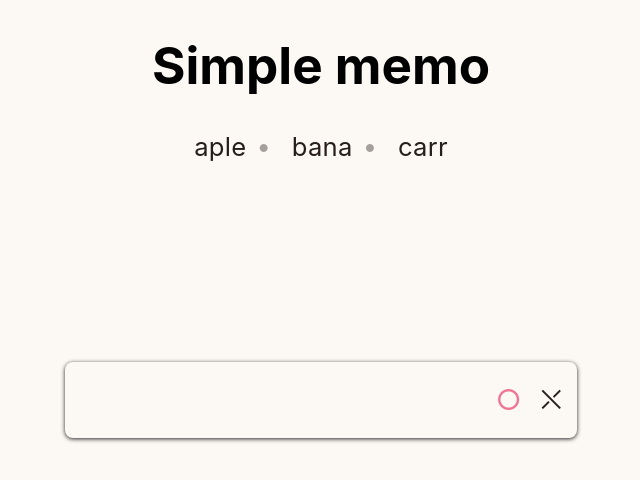
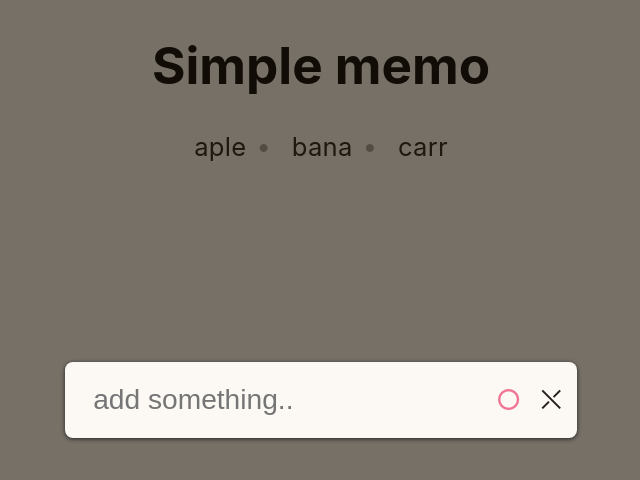
Before and after one commit to hee-develop/simple-memo, a React (Create React App) app: page / in a window 1280 px wide. Both pictures are taken after a click on the element "aple". Shown: the top 480 px of the page, without its empty margins (319-959 px from the left). Built offline with nearby package versions, Linux system fonts and the light colour scheme.

Commit message:
add background in AddModal component

```diff
--- a/src/components/AddModal.tsx
+++ b/src/components/AddModal.tsx
@@ -17,40 +17,55 @@ export default function AddModal({
 }: Props) {
   const [value, setValue] = useState('');
 
-  const confirm = useCallback(() => {
+  const confirm = useCallback((ev) => {
+    ev.stopPropagation();
+    if (value.length < 1) return;
+
     onConfirmed(value);
     setValue('');
   }, [value, onConfirmed]);
-  const cancel = useCallback(() => {
+
+  const cancel = useCallback((ev) => {
+    ev.stopPropagation();
+
     onCanceled();
     setValue('');
   }, [onCanceled]);
 
+  const backgroundClicked = useCallback((ev: React.MouseEvent<HTMLDivElement, MouseEvent>) => {
+    ev.stopPropagation();
+    cancel(ev);
+  }, [cancel]);
+
   const onKeyDownedCallback: React.KeyboardEventHandler<HTMLInputElement> = useCallback((ev) => {
     switch (ev.key) {
       case 'Enter':
-        confirm();
+        confirm(ev);
         break;
       case 'Esc':
       case 'Escape':
-        cancel();
+        cancel(ev);
         break;
     }
   }, [cancel, confirm]);
 
-  const visibilityStyle: React.CSSProperties =  useMemo(() => ({display: isVisible ? 'flex' : 'none'}), [isVisible]);
+  const visibilityStyle: React.CSSProperties =  useMemo(() => ({display: isVisible ? 'initial' : 'none'}), [isVisible]);
 
   return (
+    <div style={visibilityStyle}>
       <div
-      className={styles.addModal}
-      onClick={(ev) => ev.stopPropagation()}
-      style={visibilityStyle}>
+        className={styles.addModalBackground}
+        onClick={backgroundClicked}
+      />
+
+      <div className={styles.addModal}>
         <input
           className={styles.addModalInput}
           value={value}
           onChange={({target}) => setValue(target.value)}
           onKeyDown={onKeyDownedCallback}
           type="text"
+          placeholder="add something.."
         />
         <div
           className={styles.buttonLayout}
@@ -68,5 +83,6 @@ export default function AddModal({
           />
         </div>
       </div>
+    </div>
   );
 }
--- a/src/styles/_colors.scss
+++ b/src/styles/_colors.scss
@@ -2,6 +2,7 @@ $color-primary: #40301C;
 $color-accent: #F07595;
 
 $color-background: #FCF9F5;
+$color-background-dark: #1D1409;
 
 $drop-shadow-color: #222222;
 
--- a/src/styles/add_modal.module.scss
+++ b/src/styles/add_modal.module.scss
@@ -7,6 +7,16 @@ $modal-pos-x: math.div($modal-width, 2);
 $modal-pos-y: math.div($modal-height, 2);
 
 $border-radius: 8px;
+
+.addModalBackground {
+  position: fixed;
+  top: 0;
+  left: 0;
+  width: 100%;
+  height: 100%;
+  background-color: $color-background-dark;
+  opacity: 0.6;
+}
 
 .addModal {
   position: fixed;
@@ -23,16 +33,18 @@ $border-radius: 8px;
 .addModalInput {
   width: 100%;
   padding: 0.4em 0.8em;
+  margin: 0.2em;
   border: none;
   border-radius: $border-radius;
   color: $text-color500;
   background-color: transparent;
-  transition: background-color 0.2s ease;
+  transition: background-color 0.2s ease, box-shadow 0.4s ease;
   font-size: 1.1em;
   outline: none;
 
   &:focus {
     background-color: transparentize($color-primary, 0.8);
+    box-shadow: 0 0 2px transparentize($drop-shadow-color, 0.2);
   }
 }
 
```
Lines whose indentation alone changed are shown as unchanged.
